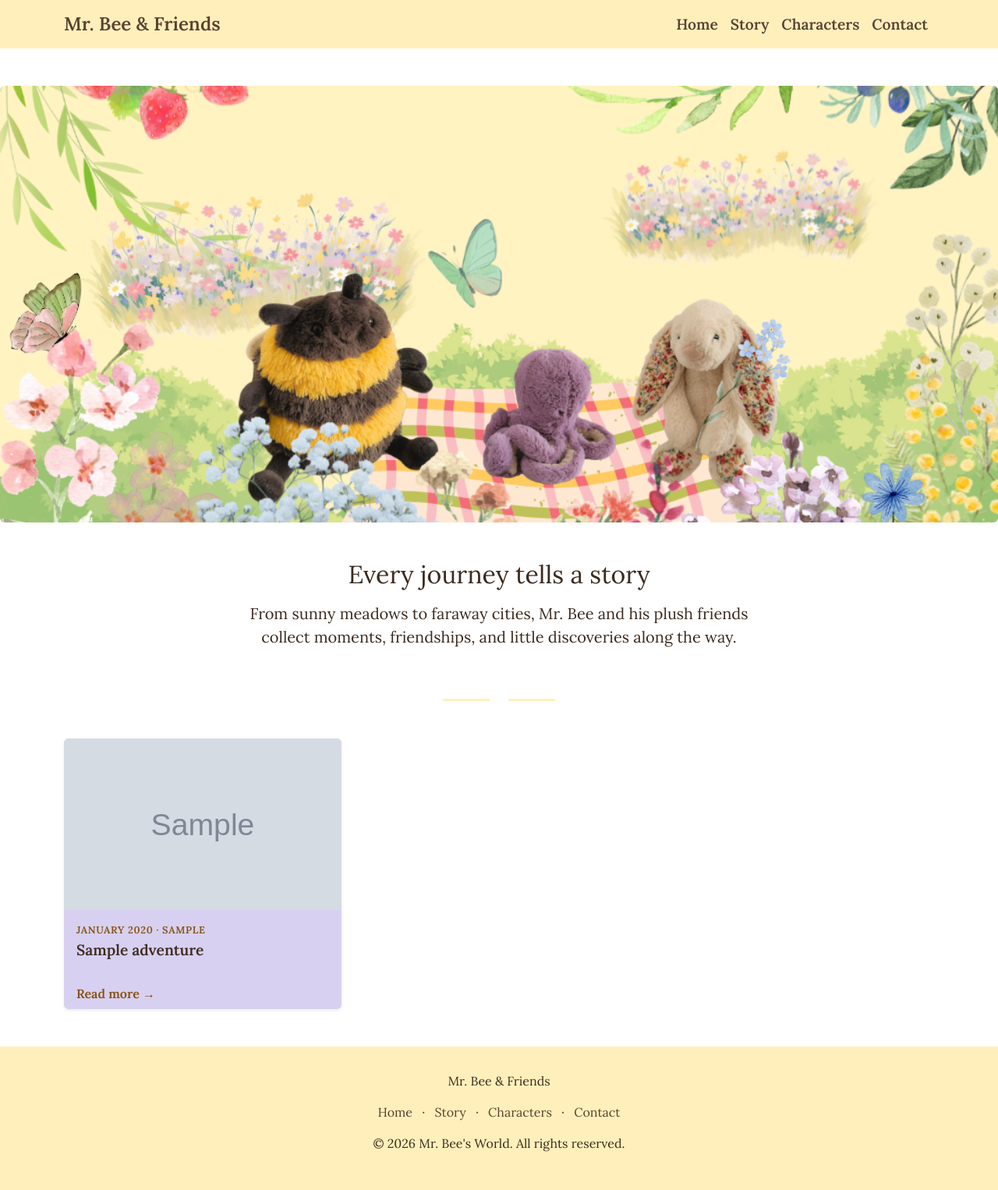
After one commit to Li-Ann048/web-design-project, a Django app: page /story/ in a window 1280 px wide. The commit adds this page. Shown: the whole page at 78% size. Run offline with Django 5.2, Linux system fonts and the light colour scheme; tables that the repository leaves empty hold one stand-in row (values such as "Sample post"); grey boxes marked "Sample" are stand-in pictures.

Commit message:
update_story

```diff
--- a/blog/models.py
+++ b/blog/models.py
@@ -18,3 +18,36 @@ class Post(models.Model):
 
     def __str__(self):
         return self.title
+
+#adventures posts modelss
+class Adventure(models.Model):
+    title = models.CharField(max_length=200)
+    location = models.CharField(max_length=200)
+    date = models.DateField()
+    cover_image = models.ImageField(upload_to='adventures/')
+    slug = models.SlugField(unique=True)  # e.g. "picnic-in-paris" for the URL
+
+    def __str__(self):
+        return self.title
+
+    class Meta:
+        ordering = ['-date']  # newest first
+
+
+class AdventureBlock(models.Model):
+    BLOCK_TYPES = [
+        ('text', 'Text'),
+        ('image', 'Image'),
+    ]
+
+    adventure = models.ForeignKey(Adventure, on_delete=models.CASCADE, related_name='blocks')
+    order = models.PositiveIntegerField()
+    block_type = models.CharField(max_length=10, choices=BLOCK_TYPES)
+    text = models.TextField(blank=True)
+    image = models.ImageField(upload_to='adventures/blocks/', blank=True)
+
+    def __str__(self):
+        return f"{self.adventure.title} — block {self.order}"
+
+    class Meta:
+        ordering = ['order']  # always in sequence
--- a/blog/static/blog/css/style.css
+++ b/blog/static/blog/css/style.css
@@ -15,7 +15,7 @@ body {
 .navbar-brand {
     font-size: 1.5em;
     font-weight: 800;
-    color: #5C4033
+    color: #5C4033;
 }
 
 .nav-link {
@@ -157,6 +157,74 @@ footer a:hover {
 }
 
 
+/* ── Story page ── */
+.story-hero {
+    background-size: cover;
+    background-position: center;
+    height: 70vh;
+    display: flex;
+    align-items: center;
+    justify-content: center;
+}
+
+.story-divider {
+    display: flex;
+    align-items: center;
+    justify-content: center;
+    text-align: center;
+}
+
+.story-divider-line {
+    display: inline-block;
+    width: 60px;
+    height: 3px;
+    background-color: #FFF0BB;
+    border-radius: 2px;
+}
+
+.story-divider-bee {
+    margin: 0 0.75rem;
+    font-size: 1.2rem;
+}
+
+.adventure-text {
+    font-size: 0.95rem;
+    color: #5C4033;
+}
+
+.adventure-img {
+    height: 220px;
+    object-fit: cover;
+}
+
+.adventure-date {
+    font-size: 0.8rem;
+    color: #854F0B;
+    font-weight: 600;
+    margin-bottom: 0.3rem;
+    text-transform: uppercase;
+    letter-spacing: 0.05em;
+}
+
+.adventure-title {
+    font-size: 1.2rem;
+    font-weight: 700;
+    color: #3D2B1F;
+    margin-bottom: 0.5rem;
+}
+
+.adventure-link {
+    color: #854F0B;
+    font-weight: 600;
+    text-decoration: none;
+}
+
+.adventure-link:hover {
+    color: #3D2B1F;
+    text-decoration: underline;
+}
+
+
 /* ── Contact form ── */
 .form-label {
     color: #3D2B1F;
--- a/blog/templates/blog/base.html
+++ b/blog/templates/blog/base.html
@@ -29,8 +29,8 @@
         </div>
     </nav>
 
-    <main class="container my-5">
-        {% block content %}{% endblock %}
+    <main class="my-5">
+    {% block content %}{% endblock %}
     </main>
 
     <footer>
--- a/blog/templates/blog/characters.html
+++ b/blog/templates/blog/characters.html
@@ -3,7 +3,7 @@
 {% block title %}Characters - Mr. Bee's World{% endblock %}
 
 {% block content %}
-
+    <div class="container">
         <!-- Page Title -->
         <div class="text-center mb-5">
             <h1 class="display-4 fw-bold">Meet the Characters</h1>
@@ -70,7 +70,7 @@
         <!-- Character 4 — text left, image right -->
         <section class="row align-items-center mb-5">
             <div class="col-md-6 order-md-2 mb-4 mb-md-0 text-center">
-            <img src="{% static 'blog/images/character4.png' %}"
+                <img src="{% static 'blog/images/bunny.png' %}"
                     alt="Character 4"
                     class="character-img img-fluid rounded-4 shadow-sm">
             </div>
@@ -85,5 +85,6 @@
                 </div>
             </div>
         </section>
+    </div>
 
 {% endblock %}
--- a/blog/templates/blog/contact.html
+++ b/blog/templates/blog/contact.html
@@ -2,7 +2,7 @@
 {% block title %}Contact - Mr. Bee's World{% endblock %}
 
 {% block content %}
-
+    <div class="container">
         <section id="contact" class="py-5">
             <div class="row justify-content-center">
                 <div class="col-md-6">
@@ -38,5 +38,5 @@
                 </div>
             </div>
         </section>
-
+    </div>
 {% endblock %}
--- a/blog/templates/blog/index.html
+++ b/blog/templates/blog/index.html
@@ -12,6 +12,7 @@
         </div>
     </section>
 
+    <div class="container">
         <!-- Intro Section -->
         <section id="intro" class="text-center mb-5">
             <div class="row justify-content-center">
@@ -62,5 +63,6 @@
             </div>
 
         </section>
+    </div>
 
 {% endblock %}
--- /dev/null
+++ b/blog/templates/blog/story.html
@@ -0,0 +1,57 @@
+{% extends 'blog/base.html' %}
+{% load static %}
+{% block title %}Adventures - Mr. Bee's World{% endblock %}
+
+{% block content %}
+
+<!-- Hero Section -->
+    <section class="hero-section text-center rounded mb-5"
+        style="background-image: url('{% static 'blog/images/picnic.png' %}');">
+    </section>
+
+<div class="container">
+    <!-- Intro -->
+    <section class="text-center mb-5">
+        <div class="row justify-content-center">
+            <div class="col-lg-7">
+                <h2 class="mb-3">Every journey tells a story</h2>
+                <p class="lead">From sunny meadows to faraway cities, Mr. Bee and his plush friends collect moments, friendships, and little discoveries along the way.</p>
+            </div>
+        </div>
+    </section>
+
+    <!-- Divider -->
+    <div class="story-divider mb-5">
+        <span class="story-divider-line"></span>
+        <span class="story-divider-bee"></span>
+        <span class="story-divider-line"></span>
+    </div>
+
+    <!-- Adventures List -->
+    <section class="row g-4">
+        {% for adventure in adventures %}
+        <div class="col-md-4">
+            <a href="{% url 'story_detail' adventure.slug %}" class="text-decoration-none">
+                <div class="card h-100 shadow-sm hover-shadow overflow-hidden">
+                    {% if adventure.cover_image %}
+                    <img src="{{ adventure.cover_image.url }}"
+                        class="card-img-top adventure-img"
+                        alt="{{ adventure.title }}">
+                    {% endif %}
+                    <div class="card-body">
+                        <p class="adventure-date">{{ adventure.date|date:"F Y" }} · {{ adventure.location }}</p>
+                        <h3 class="adventure-title">{{ adventure.title }}</h3>
+                    </div>
+                    <div class="card-footer border-0 bg-transparent">
+                        <span class="adventure-link">Read more →</span>
+                    </div>
+                </div>
+            </a>
+        </div>
+        {% empty %}
+        <p class="text-center">No adventures yet — check back soon! 🐝</p>
+        {% endfor %}
+    </section>
+</div>
+
+{% endblock %}
--- a/blog/urls.py
+++ b/blog/urls.py
@@ -3,7 +3,8 @@ from . import views
 
 urlpatterns = [
     path('', views.home, name='home'),
-    path('story/', views.mrbee_story, name='mrbee_story'),
+    path('story/', views.story_list, name='mrbee_story'),
+    path('story/<slug:slug>/', views.story_detail, name='story_detail'),
     path('characters/', views.characters, name='characters'),
     path('contact/', views.contact, name='contact'),
 ]
--- a/blog/views.py
+++ b/blog/views.py
@@ -1,14 +1,15 @@
 from django.shortcuts import render
-from django.shortcuts import render, redirect
+from django.shortcuts import render, redirect, get_object_or_404
 from django.core.mail import send_mail
 from django.contrib import messages
 from mysite.secret import RECIPIENT_EMAIL
+from .models import Adventure
 
 def home(request):
     return render(request, 'blog/index.html')
 
 def mrbee_story(request):
-    return render(request, 'blog/mrbee_story.html')
+    return render(request, 'blog/story.html')
 
 def characters(request):
     return render(request, 'blog/characters.html')
@@ -29,3 +30,14 @@ def contact(request):
         return redirect('/contact/')
 
     return render(request, 'blog/contact.html')
+
+
+#for story posts
+def story_list(request):
+    adventures = Adventure.objects.all()
+    return render(request, 'blog/story.html', {'adventures': adventures})
+
+def story_detail(request, slug):
+    adventure = get_object_or_404(Adventure, slug=slug)
+    blocks = adventure.blocks.all()  # gets all blocks in order
+    return render(request, 'blog/story_detail.html', {'adventure': adventure, 'blocks': blocks})
--- a/mysite/settings.py
+++ b/mysite/settings.py
@@ -120,6 +120,10 @@ STATICFILES_DIRS = [
 ]
 STATIC_ROOT = BASE_DIR / 'static'
 
+# Media files (user uploaded images)
+MEDIA_URL = '/media/'
+MEDIA_ROOT = BASE_DIR / 'media'
+
 # Default primary key field type
 # https://docs.djangoproject.com/en/5.2/ref/settings/#default-auto-field
 
--- a/mysite/urls.py
+++ b/mysite/urls.py
@@ -16,8 +16,10 @@ Including another URLconf
 """
 from django.contrib import admin
 from django.urls import path, include
+from django.conf import settings
+from django.conf.urls.static import static
 
 urlpatterns = [
     path('admin/', admin.site.urls),
     path('', include('blog.urls')),
-]
+]+ static(settings.MEDIA_URL, document_root=settings.MEDIA_ROOT)
```
Also changed, not shown: blog/admin.py (+12 -1 lines), blog/templates/blog/story_detail.html (added, +48 -0 lines), blog/migrations/0002_adventure_adventureblock.py (added), blog/static/blog/images/bunny.png (added), media/adventures/berlingarden.png (added), media/adventures/berlingarden_1sdHwLu.png (added), media/adventures/picnic.png (added). Lines whose indentation alone changed are shown as unchanged.
